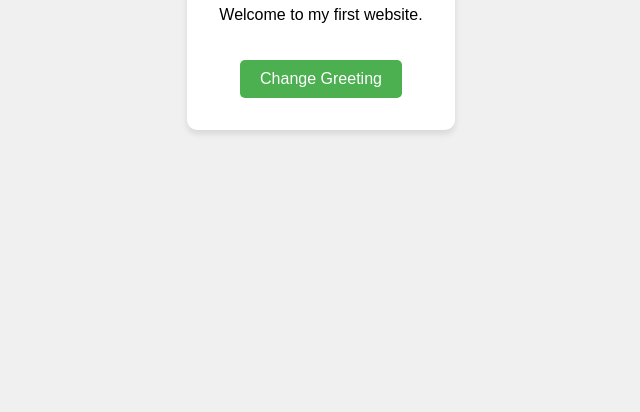
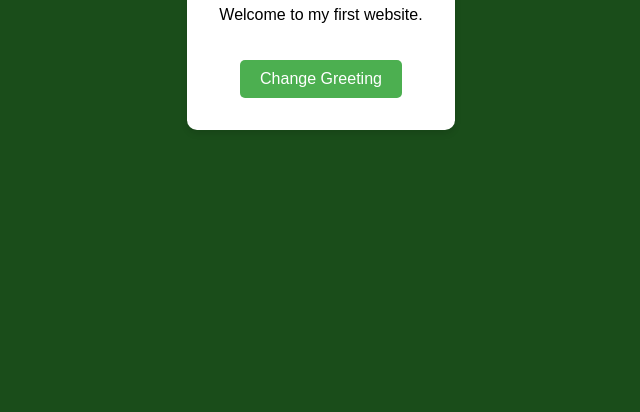
Before and after one commit to Sandmanstack/hello-world, a plain HTML site: page index.html in a window 1280 px wide. Shown: the part 388-800 px from the top of the page, without its empty margins (319-959 px from the left). Drawn offline with Linux system fonts and the light colour scheme.

Commit message:
Make background green.

```diff
--- a/styles.css
+++ b/styles.css
@@ -5,7 +5,7 @@ body {
     align-items: center;
     height: 100vh;
     margin: 0;
-    background-color: #f0f0f0;
+    background-color: #1a4d1a; /* Dark green background */
 }
 
 .container {
```
Also changed, not shown: 1 other file.
